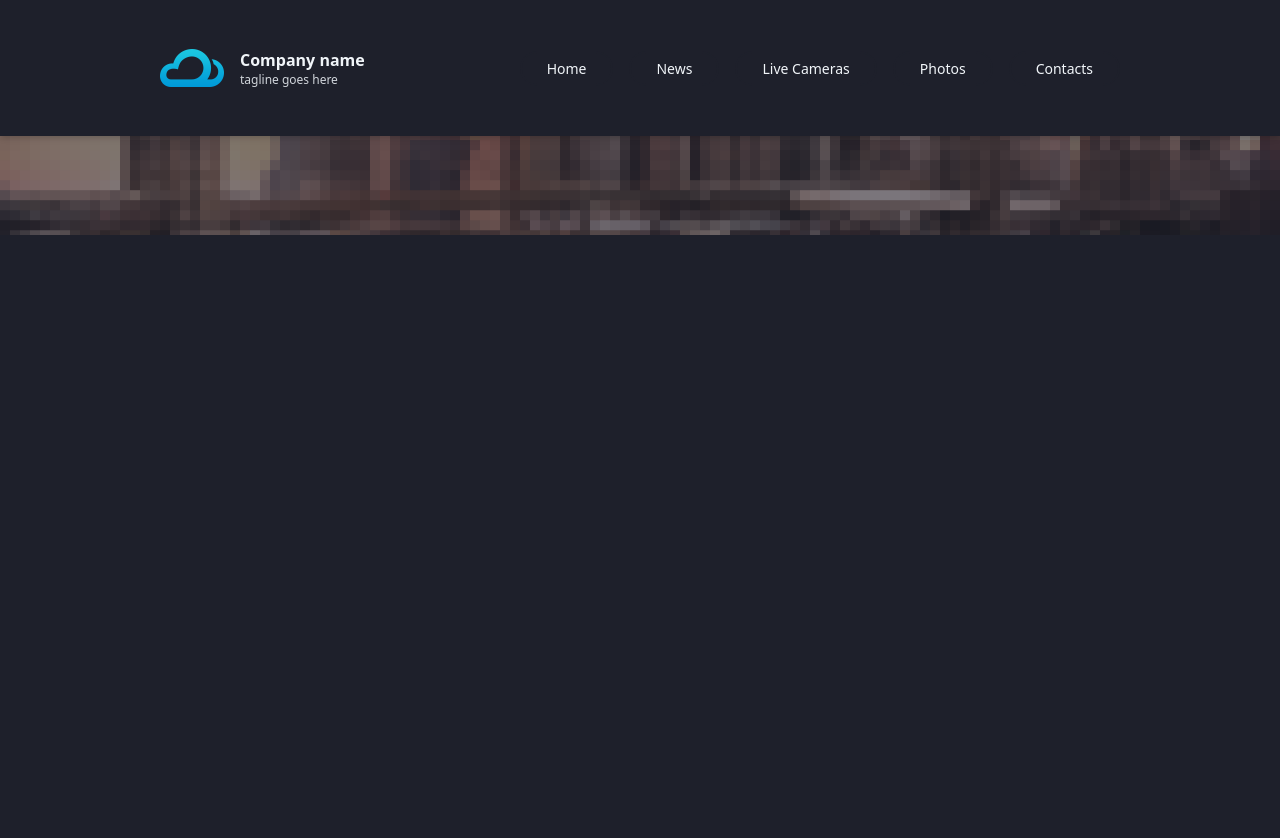
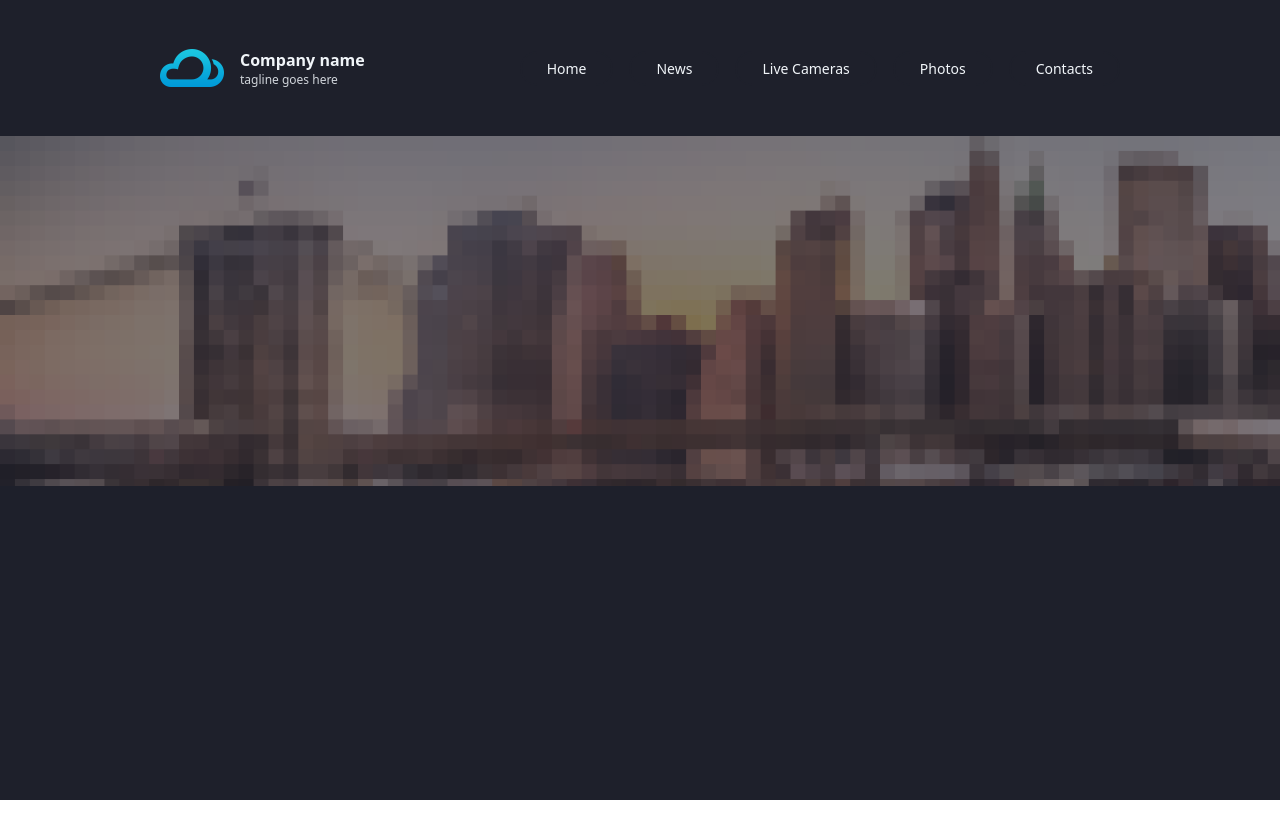
Before and after one commit to Ronald-Him/weather-app, a React (Vite) app: page / in a window 1280 px wide. Shown: the top 838 px of the page. After the commit the page ends 800 px from the top, so only its background shows below. Built offline with nearby package versions, Linux system fonts and the light colour scheme.

Commit message:
background

```diff
--- a/src/App.jsx
+++ b/src/App.jsx
@@ -1,15 +1,15 @@
 import './App.css'
 import Header from './components/header'
-
+import Home from './pages/Home'
 
 
 
 function App() {
   return (
     <>
-    <div className='App'>
+    <div className='App bg-[#1e202b] w-full h-screen'>
       <Header/>
-      <div className='bg-[#1e202b] w-full h-screen'></div>
+      <Home/>
     </div>
 
     </>
--- a/src/components/Header.jsx
+++ b/src/components/Header.jsx
@@ -18,7 +18,7 @@ const Header = () => {
 
     return (
         <Fragment>
-        <div className='shadow-md w-full fixed top-0 left-0 bg-[#1e202b]'>
+        <div className='shadow-md w-full top-0 left-0 bg-[#1e202b]'>
             <div className='md:px-40 py-12 px-20 md:flex justify-between items-center'>
                 <div className="flex cursor-pointer items-center gap-4 ">
                     <img src="/src/assets/logo@2x.png" alt="logo" className=" w-16  " />
@@ -45,10 +45,8 @@ const Header = () => {
                 }
             </ul>
             </div>
+        </div>
 
-
-        </div>
-        <img src="/src/assets/banner.png" alt="" className=""/>
         </Fragment>
     );
 };
--- a/src/pages/Home.jsx
+++ b/src/pages/Home.jsx
@@ -0,0 +1,12 @@
+import { Fragment } from "react"
+import './home.css'
+
+function Home(){
+    return (
+        <Fragment>
+            <div className="img-Background"></div>
+        </Fragment>
+    )
+}
+
+export default Home;
--- /dev/null
+++ b/src/pages/home.css
@@ -0,0 +1,6 @@
+.img-Background{
+    background-image: url('../assets/banner.png');
+    width: 100%;
+    height: 350px;
+    background-size: cover;
+}
```
Also changed, not shown: src/components/Banner.jsx (added).
